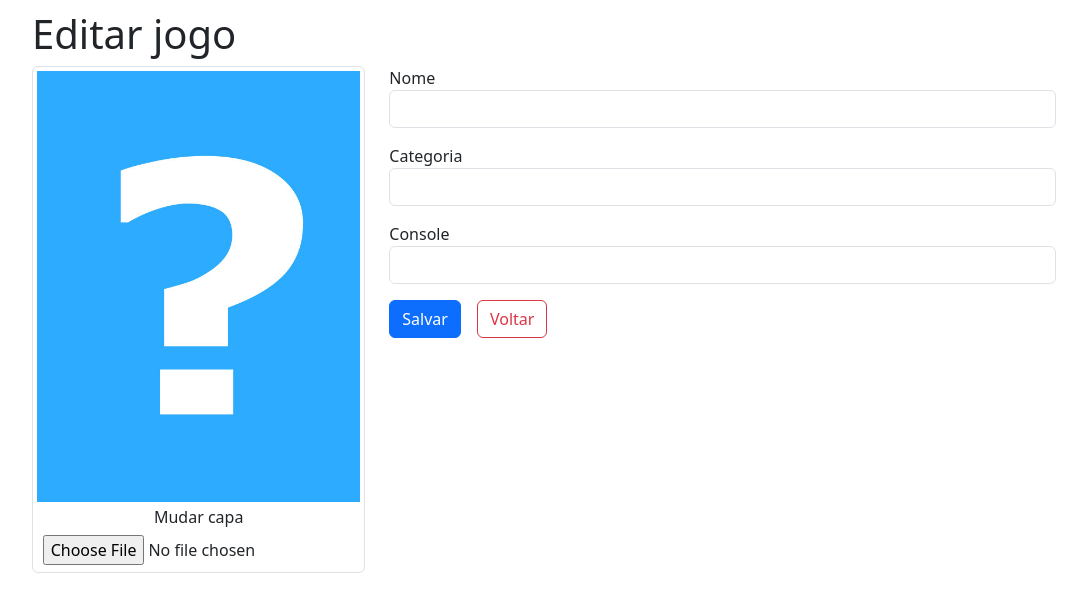
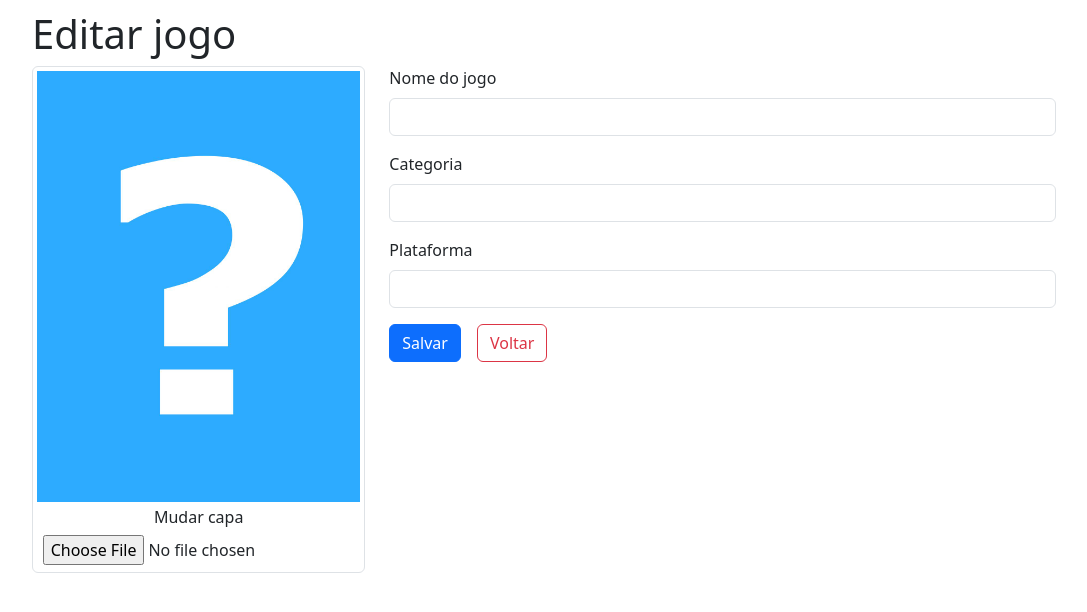
Before and after one commit to feliven/Flask-crie-uma-webapp-com-Python, a Flask app: page /editar-jogo/1 in a window 1280 px wide. Shown: the top 612 px of the page, without its empty margins (108-1195 px from the left). Run offline with Flask 3, Linux system fonts and the light colour scheme; the visitor is signed in with stand-in values (Sample User, id 1); data that the repository does not hold is empty; some libraries are stand-ins or nearby versions.

Commit message:
implementa wtforms

```diff
--- a/helpers.py
+++ b/helpers.py
@@ -1,5 +1,20 @@
 import os
 from jogoteca import app
+from flask_wtf import FlaskForm
+from wtforms import StringField, SubmitField, validators
+
+
+class FormularioJogo(FlaskForm):
+    nome = StringField(
+        "Nome do jogo", [validators.data_required(), validators.length(1, 50)]
+    )
+    categoria = StringField(
+        "Categoria", [validators.data_required(), validators.length(1, 40)]
+    )
+    console = StringField(
+        "Plataforma", [validators.data_required(), validators.length(1, 20)]
+    )
+    salvar = SubmitField()
 
 
 def recupera_imagem(id):
--- a/requirements.txt
+++ b/requirements.txt
@@ -2,6 +2,7 @@ blinker
 click
 Flask
 Flask-SQLAlchemy
+Flask-WTF
 itsdangerous
 Jinja2
 MarkupSafe
@@ -10,3 +11,4 @@ mysqlclient
 SQLAlchemy
 typing_extensions
 Werkzeug
+WTForms
--- a/templates/editar-jogo.html
+++ b/templates/editar-jogo.html
@@ -1,5 +1,6 @@
 {% extends "template.html" %} {% block conteudo %}
 <form method="post" action="{{ url_for('atualizar') }}" enctype="multipart/form-data" class="d-flex gap-4">
+  {{ form.hidden_tag() }}
   <figure class="img-thumbnail col-md-4">
     <img src="{{ url_for('imagem', nome_arquivo=capa_jogo) }}" alt="" class="img-fluid" />
     <figcaption>
@@ -8,21 +9,14 @@
     </figcaption>
   </figure>
   <fieldset class="d-flex flex-column gap-3 col-md-8">
-    <input type="hidden" name="id" value="{{ jogo.id }}" />
+    <input type="hidden" name="id" value="{{ id }}" />
+    <div class="form-group">{{ form.nome.label(class="form-label") }} {{ form.nome(class="form-control") }}</div>
     <div class="form-group">
-      <label for="nome">Nome</label>
-      <input type="text" id="nome" name="nome" class="form-control" value="{{ jogo.nome }}" />
+      {{ form.categoria.label(class="form-label") }} {{ form.categoria(class="form-control") }}
     </div>
-    <div class="form-group">
-      <label for="categoria">Categoria</label>
-      <input type="text" id="categoria" name="categoria" class="form-control" value="{{ jogo.categoria }}" />
-    </div>
-    <div class="form-group">
-      <label for="console">Console</label>
-      <input type="text" id="console" name="console" class="form-control" value="{{ jogo.console }}" />
-    </div>
+    <div class="form-group">{{ form.console.label(class="form-label") }} {{ form.console(class="form-control") }}</div>
     <div class="d-flex gap-3">
-      <button type="submit" class="btn btn-primary btn-salvar">Salvar</button>
+      {{ form.salvar(class="btn btn-primary btn-salvar") }}
       <a class="btn btn-outline-danger" href="{{ url_for('index') }}">Voltar</a>
     </div>
   </fieldset>
--- a/views.py
+++ b/views.py
@@ -11,7 +11,7 @@ from flask import (
 )
 from jogoteca import app, db
 from models import Jogos, Usuarios
-from helpers import recupera_imagem, deleta_imagem
+from helpers import recupera_imagem, deleta_imagem, FormularioJogo
 
 
 @app.route("/")
@@ -25,14 +25,22 @@ def adicionar_jogo():
     if ("usuario_logado" not in session) or (session["usuario_logado"] is None):
         return redirect(url_for("login", proxima=url_for("adicionar_jogo")))
 
-    return render_template("adicionar-jogo.html", titulo="Novo jogo")
+    form = FormularioJogo()
+
+    return render_template("adicionar-jogo.html", titulo="Novo jogo", form=form)
 
 
 @app.route("/criar", methods=["POST"])
 def criar():
-    nome = request.form["nome"]
-    categoria = request.form["categoria"]
-    console = request.form["console"]
+    form = FormularioJogo()
+
+    if not form.validate_on_submit():
+        flash("Dados inválidos no formulário")
+        return redirect(url_for("adicionar_jogo"))
+
+    nome = form.nome.data
+    categoria = form.categoria.data
+    console = form.console.data
 
     novo_jogo = Jogos()
     novo_jogo.nome = nome
@@ -43,10 +51,11 @@ def criar():
     db.session.commit()
 
     upload_path = app.config["UPLOAD_PATH"]
-    imagem = request.files["imagem"]
-    extensao = Path(imagem.filename).suffix if imagem.filename else ""
-    timestamp = time.time()
-    imagem.save(f"{upload_path}/capa{novo_jogo.id}-{timestamp}{extensao}")
+    imagem = request.files.get("imagem")
+    if imagem and imagem.filename:
+        extensao = Path(imagem.filename).suffix
+        timestamp = time.time()
+        imagem.save(f"{upload_path}/capa{novo_jogo.id}-{timestamp}{extensao}")
 
     return redirect(url_for("index"))
 
@@ -58,32 +67,50 @@ def editar_jogo(id):
 
     jogo = Jogos.query.filter_by(id=id).first()
 
+    form = FormularioJogo()
+
+    if jogo:
+        form.nome.data = jogo.nome
+        form.categoria.data = jogo.categoria
+        form.console.data = jogo.console
+
     capa_jogo = recupera_imagem(id)
 
     return render_template(
-        "editar-jogo.html", titulo="Editar jogo", jogo=jogo, capa_jogo=capa_jogo
+        "editar-jogo.html",
+        titulo="Editar jogo",
+        id=id,
+        form=form,
+        capa_jogo=capa_jogo,
     )
 
 
 @app.route("/atualizar", methods=["POST"])
 def atualizar():
+    form = FormularioJogo(request.form)
     id = request.form["id"]
+
+    if not form.validate_on_submit():
+        flash("Dados inválidos no formulário")
+        return redirect(url_for("editar_jogo", id=id))
+
     jogo = Jogos.query.filter_by(id=id).first()
 
     if jogo:
-        jogo.nome = request.form["nome"]
-        jogo.categoria = request.form["categoria"]
-        jogo.console = request.form["console"]
+        jogo.nome = form.nome.data
+        jogo.categoria = form.categoria.data
+        jogo.console = form.console.data
 
         db.session.add(jogo)
         db.session.commit()
 
         upload_path = app.config["UPLOAD_PATH"]
-        imagem = request.files["imagem"]
-        extensao = Path(imagem.filename).suffix if imagem.filename else ""
-        timestamp = time.time()
-        deleta_imagem(jogo.id)
-        imagem.save(f"{upload_path}/capa{jogo.id}-{timestamp}{extensao}")
+        imagem = request.files.get("imagem")
+        if imagem and imagem.filename:
+            extensao = Path(imagem.filename).suffix
+            timestamp = time.time()
+            deleta_imagem(jogo.id)
+            imagem.save(f"{upload_path}/capa{jogo.id}-{timestamp}{extensao}")
 
     return redirect(url_for("index"))
 
```
Also changed, not shown: templates/adicionar-jogo.html (+5 -11 lines).
